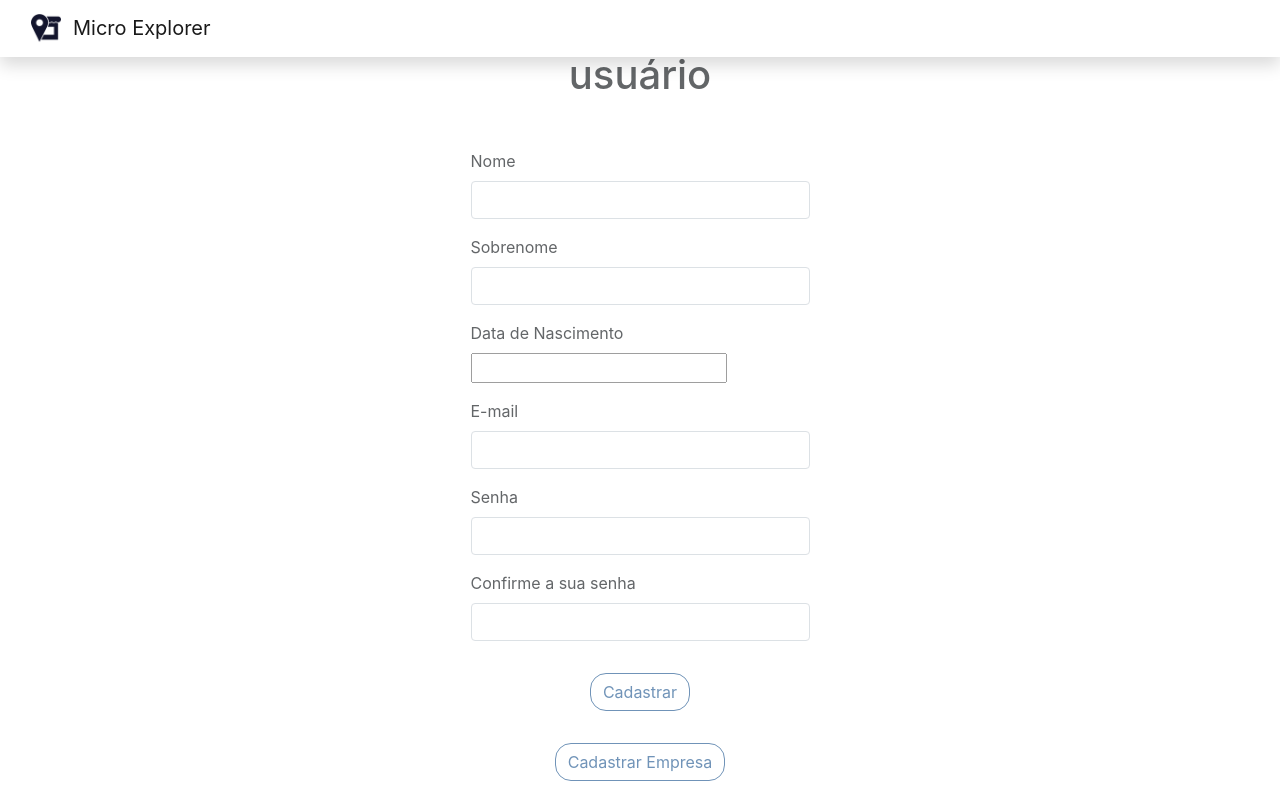
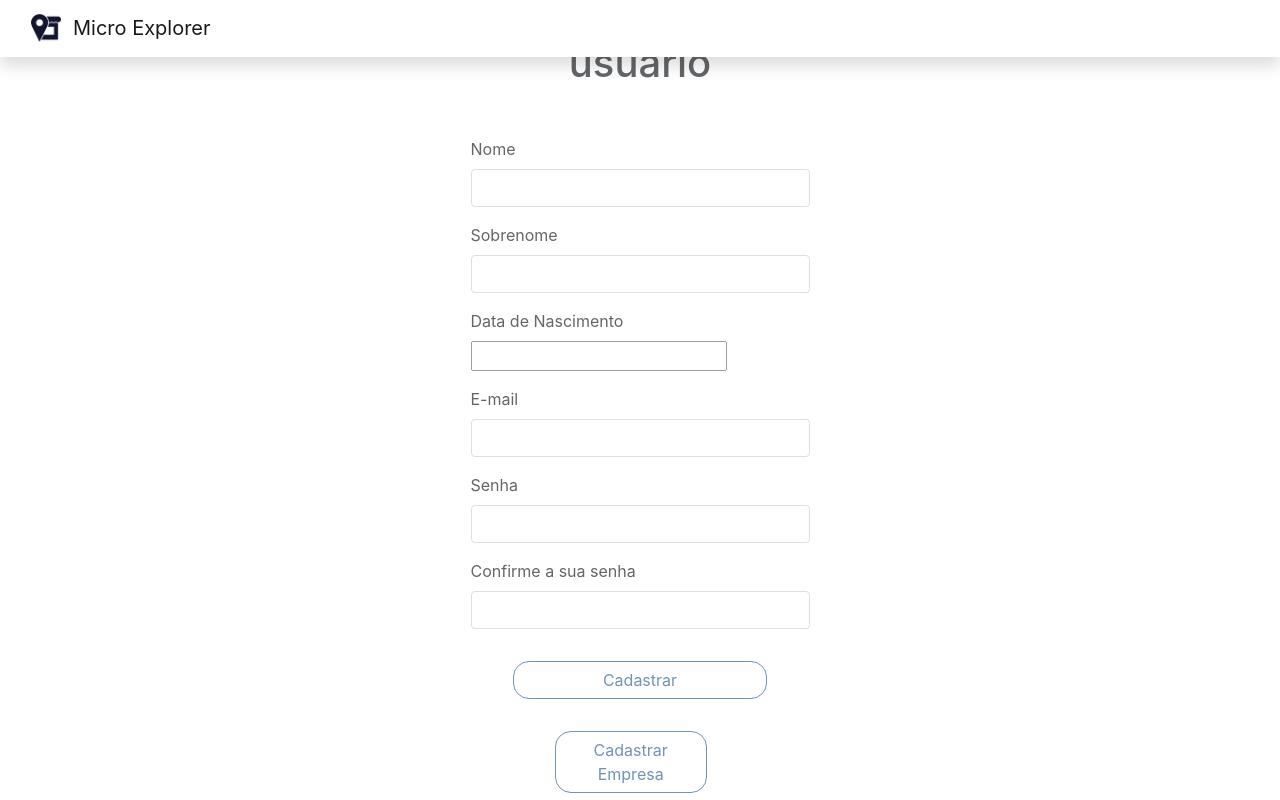
Before and after one commit to adisiojunior/Engenharia_de_Software, a React (Create React App) app in the folder frontend/: page /registeruser in a window 1280 px wide. Built offline with nearby package versions, Linux system fonts and the light colour scheme; no server answers; the HTML template or start-up script is replaced by a standard one.

Commit message:
Small fixes and react hook form dependencie

```diff
--- a/frontend/package.json
+++ b/frontend/package.json
@@ -13,6 +13,7 @@
     "react": "^17.0.2",
     "react-datepicker": "^3.8.0",
     "react-dom": "^17.0.2",
+    "react-hook-form": "^7.4.2",
     "react-icons": "^4.2.0",
     "react-router-dom": "^5.2.0",
     "react-scripts": "4.0.3",
--- a/frontend/src/pages/Register/User/index.js
+++ b/frontend/src/pages/Register/User/index.js
@@ -8,7 +8,7 @@ import 'react-datepicker/dist/react-datepicker.css';
 import { Container, Title, ButtonStyle, Register, FormButton } from './styles';
 
 setDefaultLocale('pt');
-export const RegisterUser = () => {
+const RegisterUser = () => {
   const history = useHistory();
 
   const [name, setName] = useState('');
@@ -22,7 +22,8 @@ export const RegisterUser = () => {
     e.preventDefault();
     if (!name || !lastname || !email || !password) {
       toast.error('Informe todos os seus dados para realizar o cadastro');
-    } else if (password !== confirmPassword) {
+    }
+    if (password !== confirmPassword) {
       toast.error('Senhas diferentes');
     } else {
       try {
--- a/frontend/src/pages/Register/User/styles.js
+++ b/frontend/src/pages/Register/User/styles.js
@@ -29,16 +29,15 @@ export const Title = styled.h1`
 `;
 
 export const ButtonStyle = styled(Button)`
-  outline
-  width: 100%;
+  width: 75%;
   margin: 1rem;
-  color: #34669A;
+  color: #34669a;
   border-radius: 1rem;
-  border-color: #34669A;
+  border-color: #34669a;
 
   :hover {
-    background-color: #34669A;
-    border-color: #34669A;
+    background-color: #34669a;
+    border-color: #34669a;
   }
 `;
 
```
